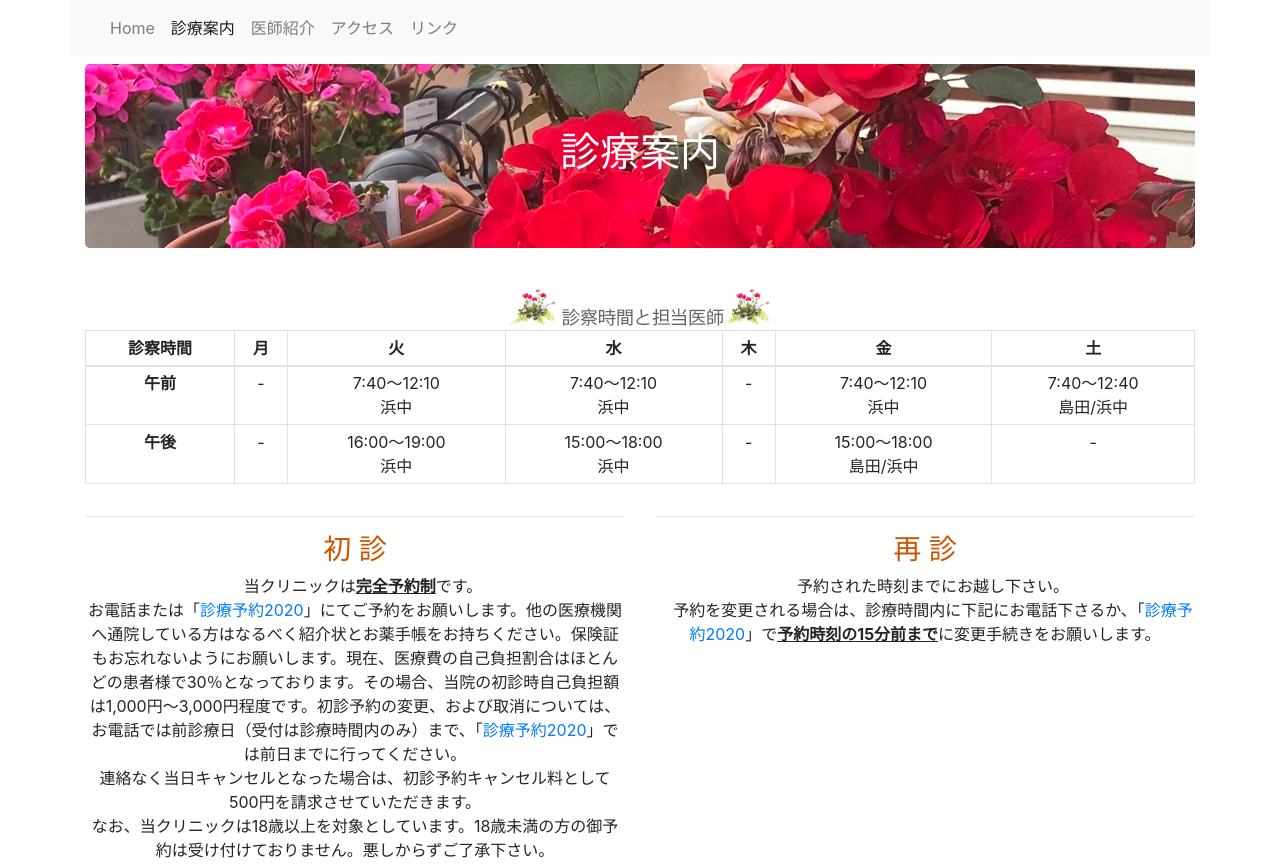
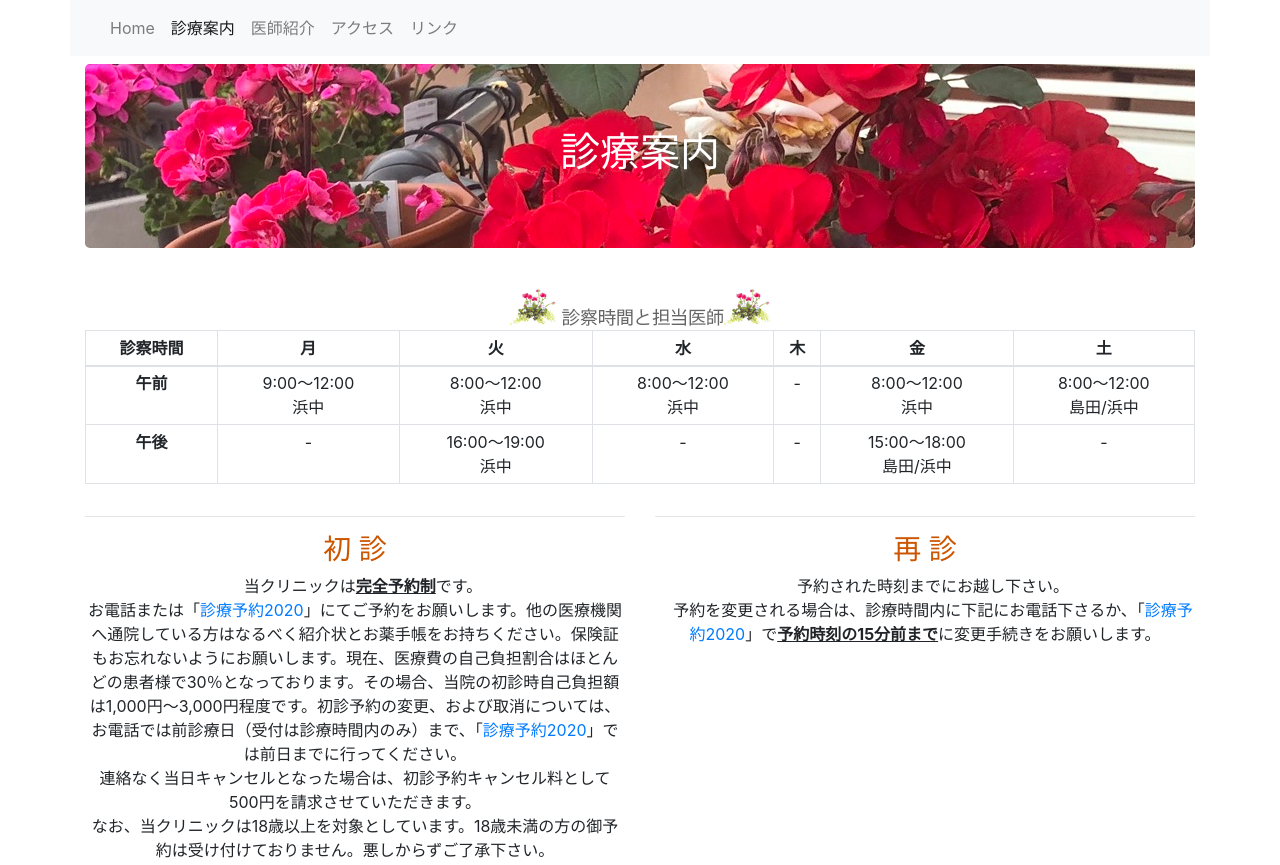
Before and after one commit to kentahama/suzumen.com, a plain HTML site: page annnai.html in a window 1280 px wide. Shown: the top 865 px of the page. Drawn offline with nearby package versions, Linux system fonts and the light colour scheme.

Commit message:
Update timetable

```diff
--- a/annnai.html
+++ b/annnai.html
@@ -61,17 +61,17 @@
 	    <tbody>
               <tr>
 		<th>午前</th>
+		<td>9:00～12:00<br>浜中</td>
+		<td>8:00～12:00<br>浜中</td>
+		<td>8:00～12:00<br>浜中</td>
 		<td>-</td>
-		<td>7:40～12:10<br>浜中</td>
-		<td>7:40～12:10<br>浜中</td>
-		<td>-</td>
-		<td>7:40～12:10<br>浜中</td>
-		<td>7:40～12:40<br>島田/浜中</td>
+		<td>8:00～12:00<br>浜中</td>
+		<td>8:00～12:00<br>島田/浜中</td>
 	      </tr>
               <tr><th>午後</th>
 		<td>-</td>
 		<td>16:00～19:00<br>浜中</td>
-		<td>15:00～18:00<br>浜中</td>
+		<td>-</td>
 		<td>-</td>
 		<td>15:00～18:00<br>島田/浜中</td>
 		<td>-</td>
```
